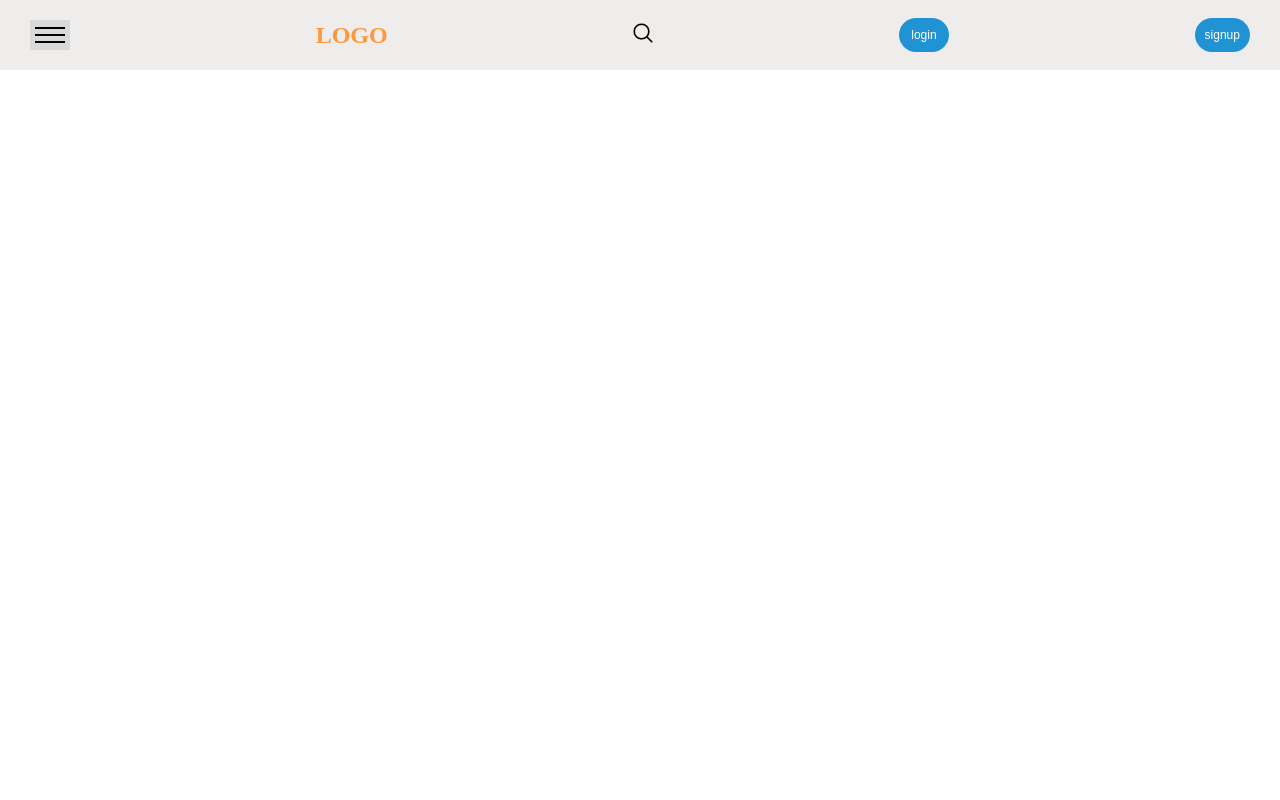
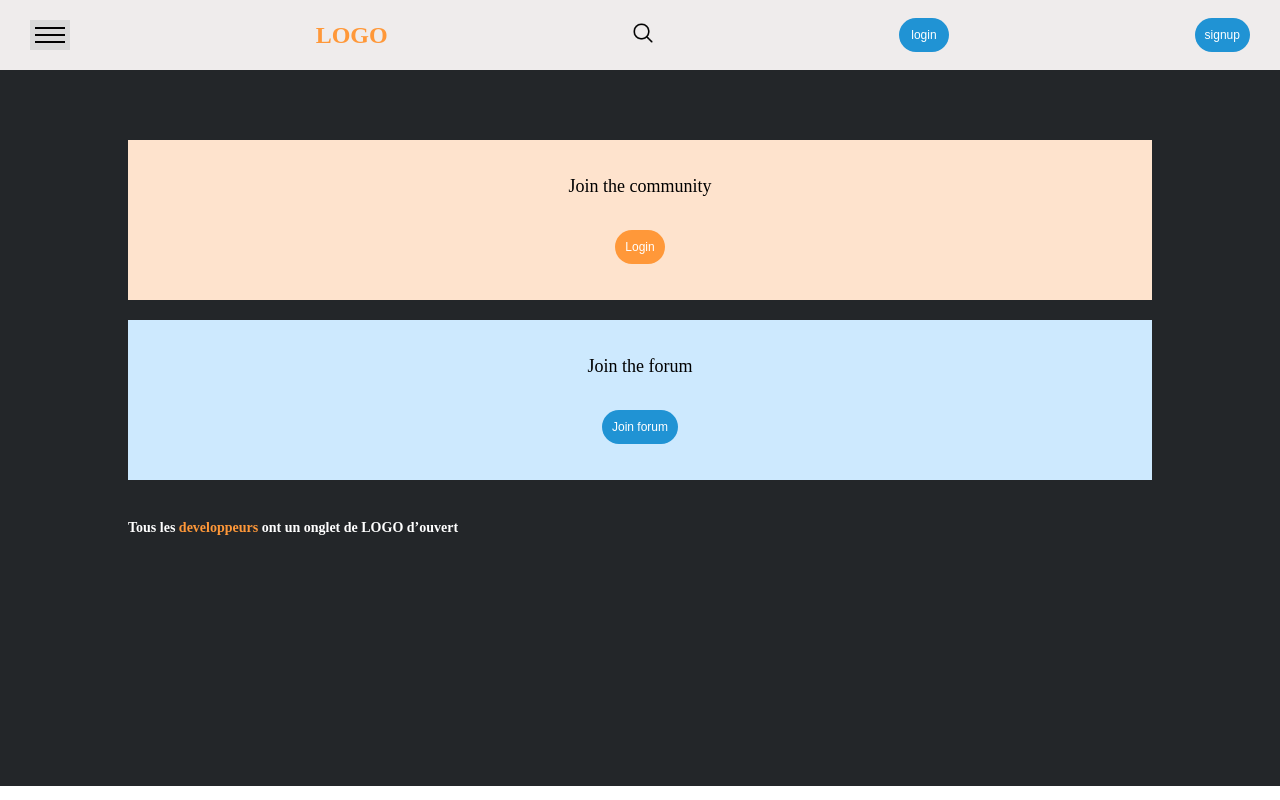
Before and after one commit to Yoan-c/TGF, a React (Create React App) app in the folder front/: page / in a window 1280 px wide. Built offline with nearby package versions, Linux system fonts and the light colour scheme.

Commit message:
page home

```diff
--- a/front/src/App.js
+++ b/front/src/App.js
@@ -1,9 +1,11 @@
 import Header from "./component/Header";
+import Home from "./component/Home";
 
 function App() {
   return (
     <>
       <Header />
+      <Home />
     </>
   );
 }
--- /dev/null
+++ b/front/src/component/CardNav.js
@@ -0,0 +1,26 @@
+import React from "react";
+import Button from "./Button";
+
+const CardNav = (props) => {
+  let cardStyle = "homeMain__card";
+  cardStyle +=
+    props.cardColor == "orange"
+      ? " homeMain__card--orange"
+      : " homeMain__card--blue";
+  return (
+    <div className={cardStyle}>
+      {props.value}
+
+      <div className="homeMain__card__button">
+        <Button
+          value={props.btnText}
+          bgColor={props.btnColor}
+          heigth="50"
+          width="50"
+        />
+      </div>
+    </div>
+  );
+};
+
+export default CardNav;
--- /dev/null
+++ b/front/src/component/Home.js
@@ -0,0 +1,29 @@
+import React from "react";
+import CardNav from "./CardNav";
+
+const Home = () => {
+  return (
+    <main className="homeMain">
+      <div className="homeMain__choice">
+        <CardNav
+          value="Join the community"
+          cardColor="orange"
+          btnColor="orange"
+          btnText="Login"
+        />
+        <CardNav
+          value="Join the forum"
+          cardColor="blue"
+          btnColor="blue"
+          btnText="Join forum"
+        />
+      </div>
+      <div className="homeMain__intro">
+        Tous les <span className="homeMain__intro--orange">developpeurs </span>
+        ont un onglet de LOGO d’ouvert
+      </div>
+    </main>
+  );
+};
+
+export default Home;
--- a/front/src/index.css
+++ b/front/src/index.css
@@ -68,3 +68,37 @@ body {
   .header__logo {
     color: #ff9839;
     display: inline-block; }
+
+.homeMain {
+  background-color: #232629;
+  height: 89.5vh;
+  position: relative;
+  display: flex;
+  flex-direction: column;
+  align-items: center; }
+  .homeMain__choice {
+    margin-top: 5rem;
+    height: 40rem;
+    width: 80%;
+    display: block; }
+  .homeMain__card {
+    width: 100%;
+    height: 16rem;
+    text-align: center;
+    font-size: 1.8rem;
+    padding: 2rem;
+    margin: 2rem auto;
+    display: flex;
+    flex-direction: column;
+    justify-content: space-around; }
+    .homeMain__card--orange {
+      background-color: #fEE3CD; }
+    .homeMain__card--blue {
+      background-color: #CDE9FE; }
+  .homeMain__intro {
+    color: white;
+    font-size: 1.4rem;
+    font-weight: 600;
+    width: 80%; }
+    .homeMain__intro--orange {
+      color: #ff9839; }
--- a/front/src/sass/abstract/_variables.scss
+++ b/front/src/sass/abstract/_variables.scss
@@ -8,4 +8,5 @@ $color-secondary-blue : #CDE9FE;
 $color-primary-grey : #EFECEC;
 $color-primary-grey-lighter : #D8D6D6;
 $color-primary-grey-darker : #A4A4A4;
-$color-nav-grey : #D9D9D9
+$color-nav-grey : #D9D9D9;
+$color-dark : #232629;
--- a/front/src/sass/main.scss
+++ b/front/src/sass/main.scss
@@ -7,3 +7,5 @@
 @import "composants/nav";
 
 @import "layout/header";
+
+@import "pages/home";
--- a/front/src/sass/pages/_home.scss
+++ b/front/src/sass/pages/_home.scss
@@ -0,0 +1,47 @@
+.homeMain {
+    background-color: $color-dark;
+    height: 89.5vh;
+    position: relative;
+    display: flex;
+    flex-direction: column;
+    align-items: center;
+
+    &__choice {
+        margin-top: 5rem;
+        height: 40rem;
+        width: 80%;
+        display: block;
+    }
+
+    &__card {
+        width: 100%;
+        height: 16rem;
+        text-align: center;
+        font-size: 1.8rem;
+        padding: 2rem;
+        margin: 2rem auto;
+        display: flex;
+        flex-direction: column;
+        justify-content: space-around;
+
+        &--orange {
+            background-color: $color-secondary-orange;
+        }
+
+        &--blue {
+            background-color: $color-secondary-blue;
+        }
+
+    }
+
+    &__intro {
+        color: white;
+        font-size: 1.4rem;
+        font-weight: 600;
+        width: 80%;
+
+        &--orange {
+            color: $color-primary-orange;
+        }
+    }
+}
```
Also changed, not shown: front/src/component/Main.js (added, +7 -0 lines).
